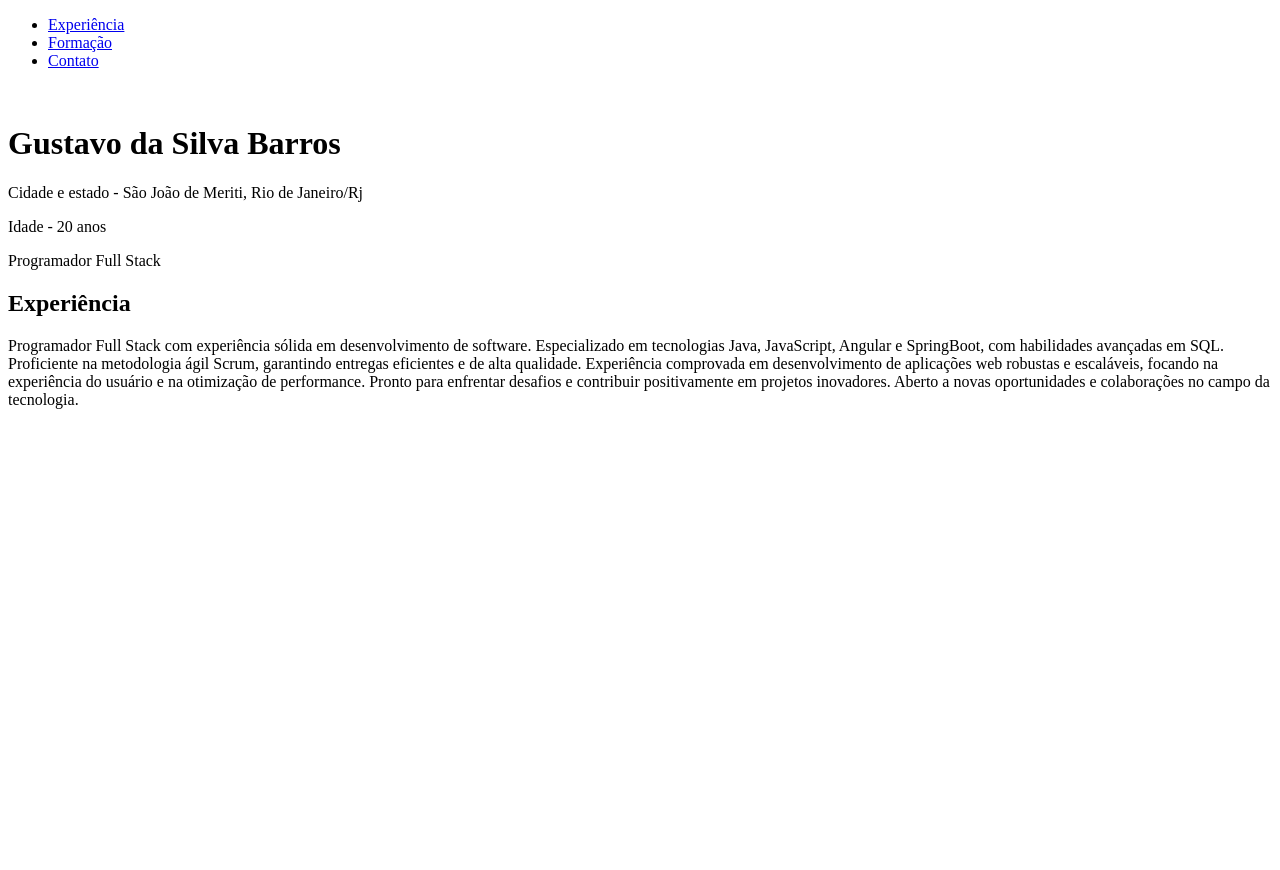
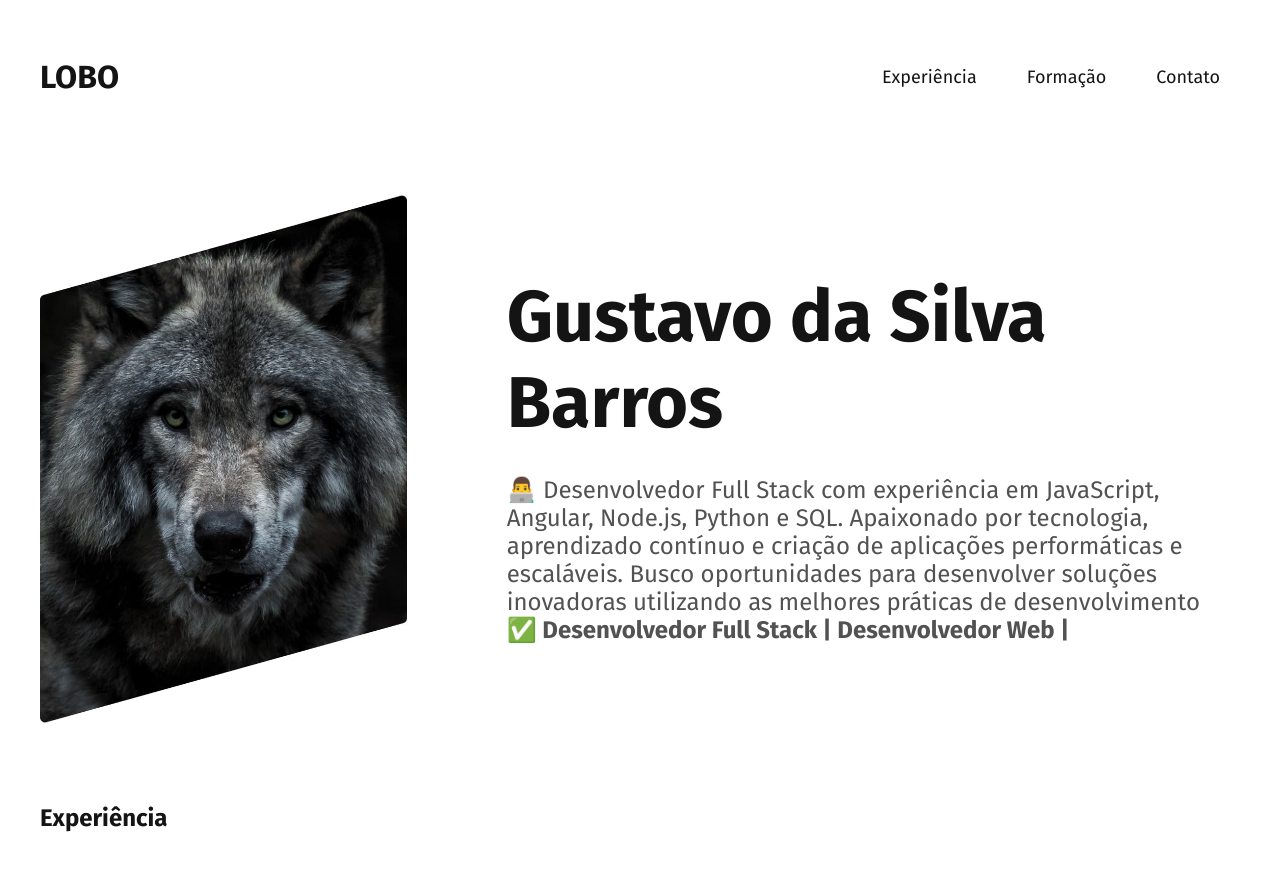
Before and after one commit to GustavoS1090/Projeto_portfolio, a plain HTML site: page index.html in a window 1280 px wide. Before the commit the page ends 800 px from the top, so only its background shows below. Drawn offline with Linux system fonts and the light colour scheme.

Commit message:
Alterações do dia 13_02_2025

```diff
--- a/css/style.css
+++ b/css/style.css
@@ -0,0 +1,92 @@
+/*
+=======================================
+CONFIGURAÇÕES BÁSICAS
+=======================================
+*/
+
+body{
+    font-family:"fira Sans",Arial, sans-serif ; /*Define a fonte principal para o site. */
+    margin: 0px; /* Remove qualquer margem padrão aplicada pelo navegador*/
+    color: #141414; /* Define a cor dos textos para um tom escuro */
+}
+
+h1,h2,h3, p{
+    margin: 0px; /* Remove qualquer margem padrão aplicada pelo navegador*/
+}
+img{
+    max-width: 100%; /* Garante que a imagem nunca ultrapasse o contêiner */
+    height: auto; /* Mantém a proporção original da imagem */
+
+}
+li{
+    list-style: none;
+}
+
+/*
+=======================================
+CABEÇALHO ( HEADER )
+=======================================
+*/
+
+.header {
+    max-width: 1200px; /* Define a largura máxima para evitar que o conteúdo fique muito largo em telas grande */
+    padding: 40px 2px; /* Espaçamento interno para cima/baixo direita/esquerda*/
+    margin: 0 auto; /* Centraliza o cabeçalho na horizontal*/
+    display: flex; /* Organiza os elementos lado a lado*/
+    justify-content: space-between;
+    align-items: center; /* Alinha verticalmente os elementos */
+}
+
+.header-menu {
+    display: flex; /*Organiza os elementos lado a lado*/
+    flex-wrap: wrap; /*Permite que os itens do menu quebrem a linha */
+    gap: 10px; /* Espaçamento entre os itens do menu */
+    justify-content: center; /*Garante que os itens sempre fiquem centralizados*/
+}
+.header-menu a{
+    text-decoration: none; /*Remove o sublinhado padrão*/
+    padding: 10px 20px;
+    font-size: 18px;
+    color: #141414;
+    display: block; /* Garante que o link ocupe toda a área do botão*/
+
+}
+
+/*
+=======================================
+SEÇÃO DE INTRODUÇÃO
+=======================================
+*/
+
+.introducao{
+    max-width: 1200px;
+    padding: 40px 20px;
+    margin: 0 auto;
+    display: grid;
+    grid-template-columns: 1fr 2fr; /* Divirte o espaço, 1 parte para a imagem e 2 partes para o texto*/
+    gap: 100px;
+    align-items: center;
+}
+.introducao h1{
+    font-size: 72px;
+    margin-bottom: 30px;
+}
+.introducao p{
+    font-size: 24px;
+    color: #525252;
+}
+
+/*
+=======================================
+SEÇÃO DE EXPERIÊNCIA
+=======================================
+*/
+
+.experiencia{
+    max-width: 1200px;
+    margin: 0 auto;
+    padding: 40px 20px;
+    display: grid;
+    grid-template-columns: 1fr 2fr;
+    gap: 100px;
+}
--- a/index.html
+++ b/index.html
@@ -3,11 +3,15 @@
 <head>
     <meta charset="UTF-8">
     <meta name="viewport" content="width=device-width, initial-scale=1.0">
-    <title>William - Desenvolvedor Full Stack</title>
+    <title>Gustavo da Silva Barros - Desenvolvedor Full Stack</title>
+    <link rel="preconnect" href="https://fonts.googleapis.com">
+<link rel="preconnect" href="https://fonts.gstatic.com" crossorigin>
+<link href="https://fonts.googleapis.com/css2?family=Fira+Sans:ital,wght@0,100;0,200;0,300;0,400;0,500;0,600;0,700;0,800;0,900;1,100;1,200;1,300;1,400;1,500;1,600;1,700;1,800;1,900&display=swap" rel="stylesheet">
     <link rel="stylesheet" href="css/style.css">
 </head>
 <body>
     <header class="header">
+        <h1>LOBO</h1>
         <nav>
             <ul class="header-menu">
                 <li><a href="#experiencia">Experiência</a></li>
@@ -18,18 +22,19 @@
     </header>
 
     <main class="introducao">
-        <img src="" alt="">
+        <img src="./img/perfil.jpg" alt="">
         <div>
             <h1>Gustavo da Silva Barros</h1>
-            <p>Cidade e estado - São João de Meriti, Rio de Janeiro/Rj</p>
-            <p>Idade - 20 anos</p>
-            <p>Programador Full Stack</p>
+            <p>👨‍💻 Desenvolvedor Full Stack com experiência em JavaScript, Angular, Node.js, Python e SQL. Apaixonado por tecnologia, aprendizado contínuo e criação de aplicações performáticas e escaláveis. Busco oportunidades para desenvolver soluções inovadoras utilizando as melhores práticas de desenvolvimento</p>
+            <p><strong>✅ Desenvolvedor Full Stack | Desenvolvedor Web |</strong></p>
         </div>
     </main>
+
+
     <section id="experiencia" class="experiencia">
         <h2 class="subtitulo">Experiência</h2>
         <div>
-            <p class="experciencia-texto">Programador Full Stack com experiência sólida em desenvolvimento de software. Especializado em tecnologias Java, JavaScript, Angular e SpringBoot, com habilidades avançadas em SQL. Proficiente na metodologia ágil Scrum, garantindo entregas eficientes e de alta qualidade. Experiência comprovada em desenvolvimento de aplicações web robustas e escaláveis, focando na experiência do usuário e na otimização de performance. Pronto para enfrentar desafios e contribuir positivamente em projetos inovadores. Aberto a novas oportunidades e colaborações no campo da tecnologia.</p>
+            <p class="experciencia-texto">
         </div>
     </section>
 
```
Also changed, not shown: img/perfil.jpg (added), 1 other file.
